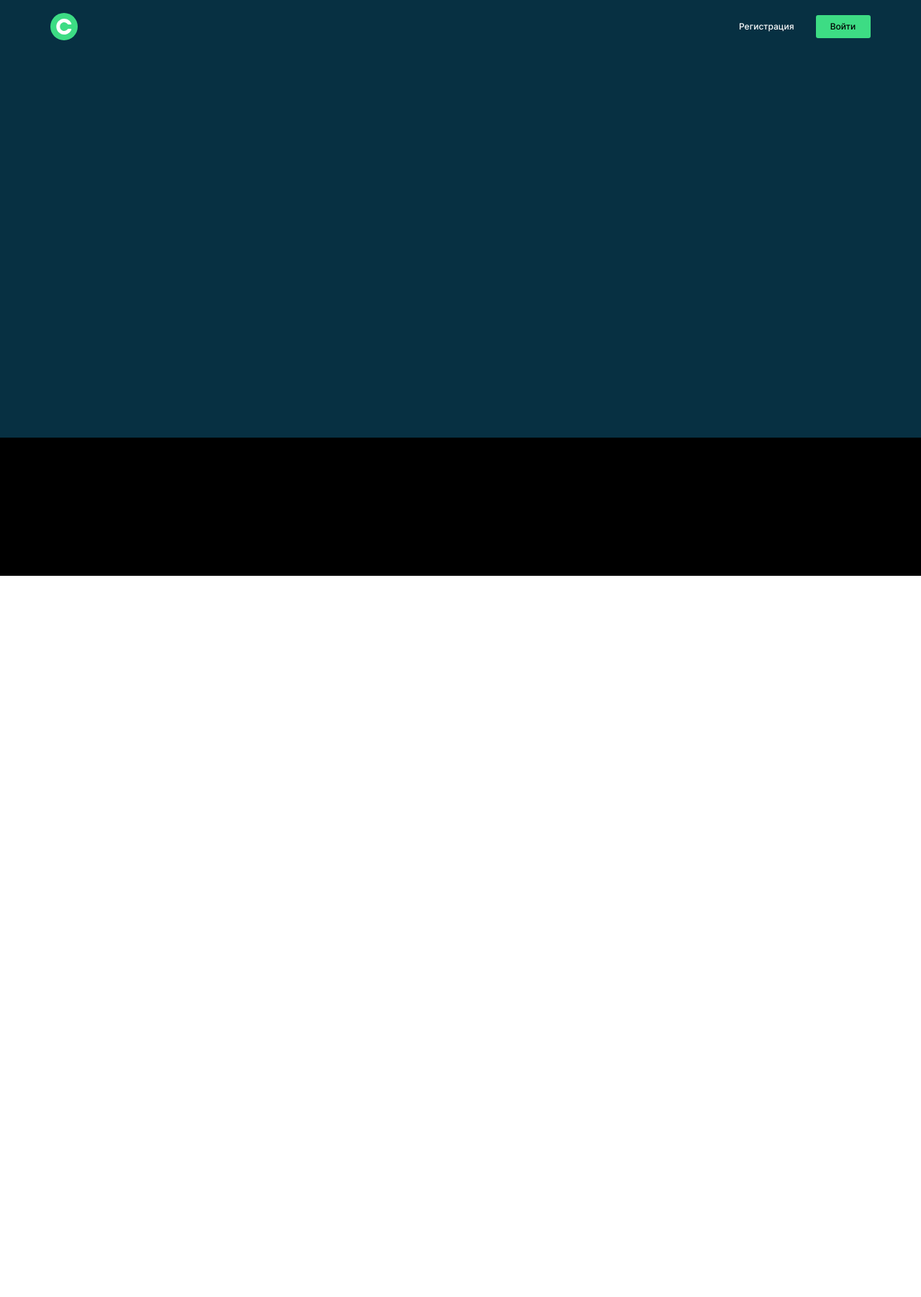
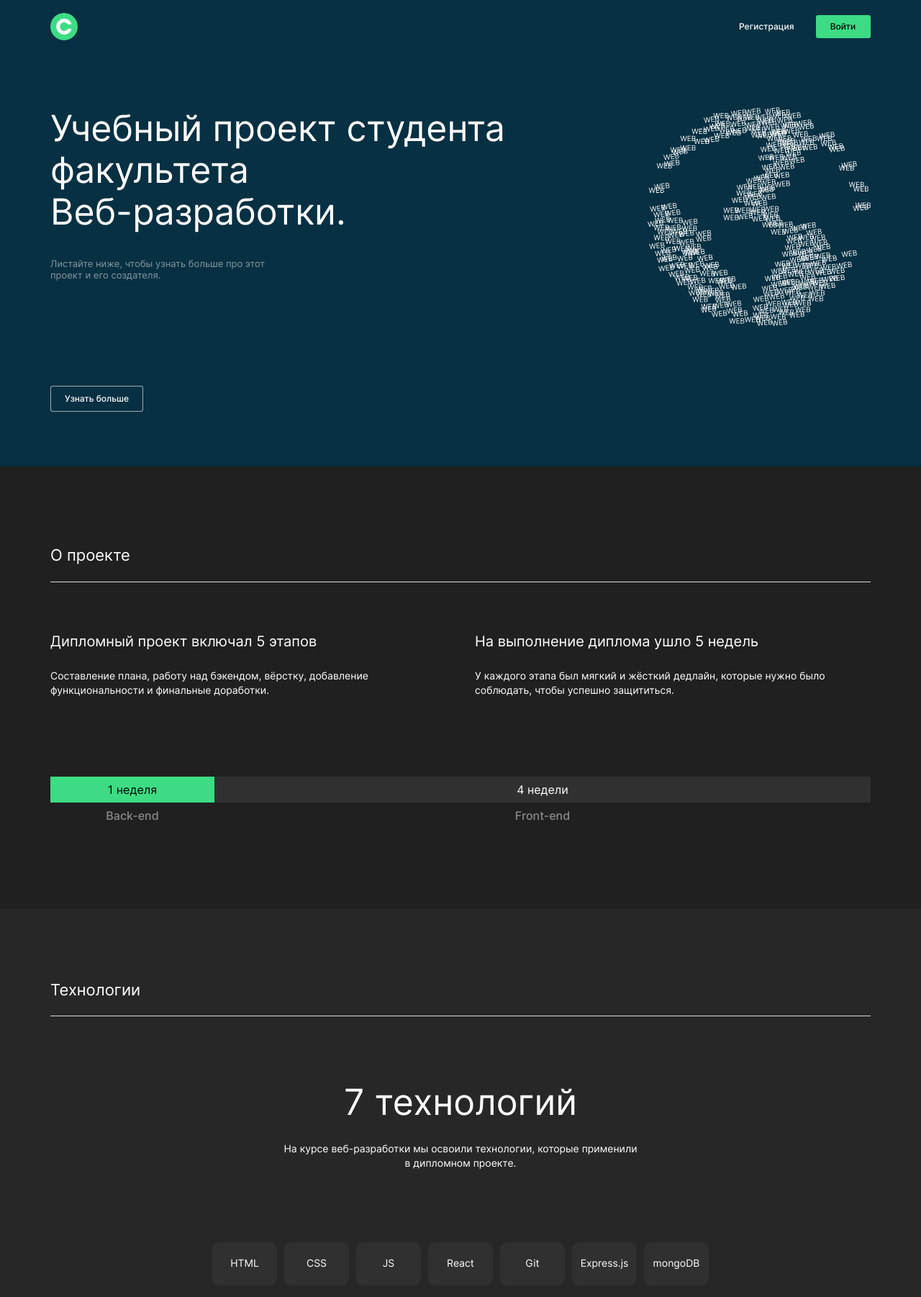
Before and after one commit to morevtrue/movies-explorer-frontend, a React (Create React App) app: page / in a window 1280 px wide. Shown: the top 1802 px of the page at 72% size. Before the commit the page ends 800 px from the top, so only its background shows below. Built offline with nearby package versions, Linux system fonts and the light colour scheme.

Commit message:
сверстать компоненты header, aboutProjects, techs

```diff
--- a/src/components/AboutProject/AboutProject.css
+++ b/src/components/AboutProject/AboutProject.css
@@ -0,0 +1,89 @@
+.about-projects {
+  display: flex;
+  flex-direction: column;
+  width: 100%;
+  max-width: 1140px;
+  margin: 0 auto;
+}
+
+.about-projects__title {
+  font-weight: 400;
+  font-size: 22px;
+  line-height: 26.63px;
+  margin: 110px 0 23px;
+}
+
+.about-projects__overview {
+  display: flex;
+  border-top: 1px solid rgba(218, 218, 218, 1);
+  justify-content: space-between;
+}
+
+.about-projects__column {
+  list-style-type: none;
+  margin: 0;
+  padding: 0;
+}
+
+.about-projects__subtitle {
+  margin: 70px 0 26px;
+  font-weight: 400;
+  font-size: 20px;
+  line-height: 24.2px;
+  width: 100%;
+  max-width: 550px;
+}
+
+.about-projects__paragraph {
+  margin: 0 0 110px;
+  font-weight: 400;
+  font-size: 14px;
+  line-height: 20px;
+  width: 100%;
+  max-width: 550px;
+}
+
+.about-projects__duration-row {
+  display: flex;
+  list-style-type: none;
+  margin: 0;
+  padding: 0;
+  width: 100%;
+  max-width: 1140px;
+}
+
+.about-projects__column-one {
+  width: 20%;
+}
+
+.about-projects__column-two {
+  width: 80%;
+}
+
+.about-projects__duration-text-backend,
+.about-projects__duration-text-frontend {
+  width: 100%;
+  min-height: 18px;
+  margin: 0;
+  padding: 9px 0;
+  text-align: center;
+}
+
+.about-projects__duration-text-backend {
+  max-width: 228px;
+  background-color: rgba(61, 220, 132, 1);
+  color: rgba(0, 0, 0, 1);
+}
+
+.about-projects__duration-text-frontend {
+  max-width: 912px;
+  background-color: rgba(48, 48, 48, 1);
+  color: rgba(255, 255, 255, 1);
+}
+
+.about-projects__duration-text-backend_type_row-two {
+  background-color: rgba(32, 32, 32, 1);
+  font-weight: 500;
+  color: rgba(139, 139, 139, 1);
+  margin-bottom: 110px;
+}
--- a/src/components/AboutProject/AboutProject.js
+++ b/src/components/AboutProject/AboutProject.js
@@ -3,7 +3,43 @@ import './AboutProject.css';
 
 function AboutProjects() {
   return (
-    <></>
+    <section className="about-projects">
+      <h2 className="about-projects__title">О проекте</h2>
+      <div className="about-projects__overview">
+        <ul className="about-projects__column">
+          <li>
+            <h3 className="about-projects__subtitle">Дипломный проект включал 5 этапов</h3>
+          </li>
+          <li>
+            <p className="about-projects__paragraph">Составление плана, работу над бэкендом, вёрстку, добавление функциональности и финальные доработки.</p>
+          </li>
+        </ul>
+        <ul className="about-projects__column">
+          <li>
+            <h3 className="about-projects__subtitle">На выполнение диплома ушло 5 недель</h3>
+          </li>
+          <li>
+            <p className="about-projects__paragraph">У каждого этапа был мягкий и жёсткий дедлайн, которые нужно было соблюдать, чтобы успешно защититься.</p>
+          </li>
+        </ul>
+      </div>
+      <ul className="about-projects__duration-row">
+        <li className="about-projects__column-one">
+          <p className="about-projects__duration-text-backend">1 неделя</p>
+        </li>
+        <li className="about-projects__column-two">
+          <p className="about-projects__duration-text-frontend">4 недели</p>
+        </li>
+      </ul>
+      <ul className="about-projects__duration-row">
+        <li className="about-projects__column-one">
+          <p className="about-projects__duration-text-backend about-projects__duration-text-backend_type_row-two">Back-end</p>
+        </li>
+        <li className="about-projects__column-two">
+          <p className="about-projects__duration-text-frontend about-projects__duration-text-backend_type_row-two">Front-end</p>
+        </li>
+      </ul>
+    </section>
   )
 }
 
--- a/src/components/App/App.css
+++ b/src/components/App/App.css
@@ -5,8 +5,8 @@
   min-height: 100vh;
   display: flex;
   flex-direction: column;
-  background-color: #000000;
-  color: #ffffff;
+  background-color: rgba(32, 32, 32, 1);
+  color: rgba(255, 255, 255, 1);
   font-family: "Inter", "Arial", sans-serif;
   font-style: normal;
   min-width: 320px;
--- a/src/components/Header/Header.css
+++ b/src/components/Header/Header.css
@@ -1,17 +1,17 @@
 .header {
   display: flex;
   width: 100%;
-  max-width: 1280px;
   min-height: 74px;
   background-color: rgba(32, 32, 32, 1);
   margin: 0 auto;
   padding: 0;
+  flex-direction: column;
   /* align-items: center; */
 }
 
 .header__type_page_main {
   background-color: rgba(7, 48, 66, 1);
-  min-height: 608px;
+  min-height: 648px;
 }
 
 .header__content {
@@ -19,7 +19,7 @@
   flex-direction: row;
   justify-content: space-between;
   width: 100%;
-  margin: 0 auto;
+  margin: 0 auto 75px;
   padding: 0;
   max-width: 1140px;
 }
@@ -63,7 +63,6 @@
   font-weight: 500;
   font-size: 14px;
   line-height: 18px;
-  color: rgba(255, 255, 255, 1);
 }
 
 .header__profile-content {
@@ -79,7 +78,6 @@
   line-height: 16px;
   margin: 28px 0 30px;
   padding: 0;
-  color: rgba(255, 255, 255, 1);
   text-decoration: none;
 }
 
@@ -127,3 +125,59 @@
   text-align: center;
   border-radius: 3px;
 }
+
+.header__main-content {
+  display: flex;
+  position: relative;
+  flex-direction: column;
+  justify-content: space-between;
+  width: 100%;
+  max-width: 1140px;
+  margin: 0 auto;
+  padding: 0;
+}
+
+.header__title-main {
+  margin: 0;
+  padding: 0;
+  font-weight: 400;
+  font-size: 50px;
+  line-height: 58px;
+  width: 100%;
+  max-width: 640px;
+}
+
+.header__text {
+  font-weight: 400;
+  font-size: 13px;
+  line-height: 15.73px;
+  width: 100%;
+  max-width: 310px;
+  color: rgba(255, 255, 255, .5);
+  padding: 0;
+  margin: 36px 0 146px;
+}
+
+.header__button-know {
+  background-color: rgba(7, 48, 66, 1);
+  margin: 0;
+  padding: 0;
+  border: 1px solid rgba(255, 255, 255, .6);
+  border-radius: 3px;
+  width: 100%;
+  max-width: 129px;
+  min-height: 36px;
+  font-weight: 500;
+  font-size: 12px;
+  line-height: 16px;
+  color: rgba(255, 255, 255, 1);
+}
+
+.header__image-main {
+  position: absolute;
+  width: 100%;
+  max-width: 310px;
+  min-height: 304px;
+  right: 0;
+  top: 0;
+}
--- a/src/components/Header/Header.js
+++ b/src/components/Header/Header.js
@@ -2,6 +2,7 @@ import React from "react";
 import './Header.css';
 import logo from '../../images/logo.svg';
 import logoProfile from '../../images/logo-profile.svg';
+import imageMain from '../../images/logo-mainpage.svg';
 
 function Header(props) {
   return (
@@ -31,6 +32,16 @@ function Header(props) {
             </div>
         }
       </div>
+      {
+        props.isOpen ? <div className="header__main-content">
+          <img src={imageMain} alt="картинка с изображением планеты" className="header__image-main" />
+          <h1 className="header__title-main">Учебный проект студента факультета</h1>
+          <h2 className="header__title-main">Веб-разработки.</h2>
+          <p className="header__text">Листайте ниже, чтобы узнать больше про этот проект и его создателя.</p>
+          <button className="header__button-know">Узнать больше</button>
+        </div>
+          : <></>
+      }
     </header>
   )
 }
--- a/src/components/Techs/Techs.css
+++ b/src/components/Techs/Techs.css
@@ -0,0 +1,65 @@
+.techs {
+  width: 100%;
+  display: flex;
+  flex-direction: column;
+  background-color: rgba(39, 39, 39, 1);
+  color: rgba(255, 255, 255, 1);
+}
+
+.techs__title {
+  border-bottom: 1px solid rgba(218, 218, 218, 1);
+  margin: 0 auto;
+  padding: 100px 0 23px;
+  width: 100%;
+  max-width: 1140px;
+  font-weight: 400;
+  font-size: 22px;
+  line-height: 26.63px;
+}
+
+.techs__content {
+  display: flex;
+  flex-direction: column;
+  align-items: center;
+  width: 100%;
+  max-width: 1140px;
+  margin: 0 auto;
+}
+
+.techs__quantity {
+  margin: 90px 0 26px;
+  font-weight: 400;
+  font-size: 50px;
+  line-height: 58px;
+}
+
+.techs__subtitle {
+  margin: 0 0 100px;
+  width: 100%;
+  max-width: 491px;
+  font-weight: 400;
+  font-size: 14px;
+  line-height: 20px;
+  text-align: center;
+}
+
+.techs__types {
+  display: flex;
+  list-style-type: none;
+  gap: 10px;
+  margin: 0 0 100px;
+  padding: 0;
+}
+
+.techs__name {
+  background-color: rgba(48, 48, 48, 1);
+  border-radius: 10px;
+  width: 90px;
+  min-height: 18px;
+  margin: 0;
+  padding: 21px 0;
+  text-align: center;
+  font-weight: 400;
+  font-size: 14px;
+  line-height: 16.94px;
+}
--- a/src/components/Techs/Techs.js
+++ b/src/components/Techs/Techs.js
@@ -3,7 +3,36 @@ import './Techs.css';
 
 function Techs() {
   return (
-    <></>
+    <section className="techs">
+      <h2 className="techs__title">Технологии</h2>
+      <div className="techs__content">
+        <h3 className="techs__quantity">7 технологий</h3>
+        <p className="techs__subtitle">На курсе веб-разработки мы освоили технологии, которые применили в дипломном проекте.</p>
+        <ul className="techs__types">
+          <li>
+            <p className="techs__name">HTML</p>
+          </li>
+          <li>
+            <p className="techs__name">CSS</p>
+          </li>
+          <li>
+            <p className="techs__name">JS</p>
+          </li>
+          <li>
+            <p className="techs__name">React</p>
+          </li>
+          <li>
+            <p className="techs__name">Git</p>
+          </li>
+          <li>
+            <p className="techs__name">Express.js</p>
+          </li>
+          <li>
+            <p className="techs__name">mongoDB</p>
+          </li>
+        </ul>
+      </div>
+    </section>
   )
 }
 
```
Also changed, not shown: src/images/logo-mainpage.svg (added).
